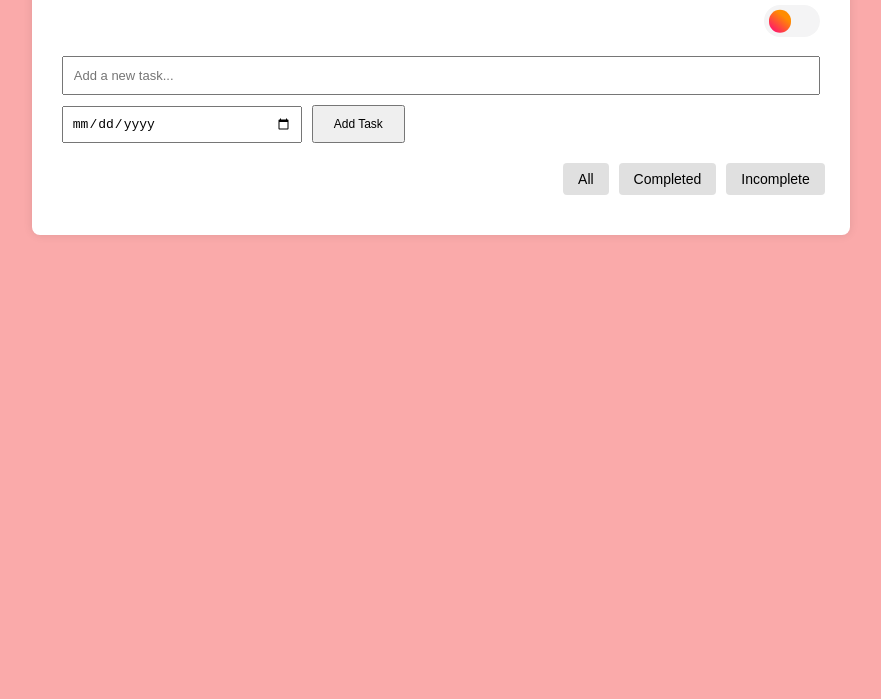
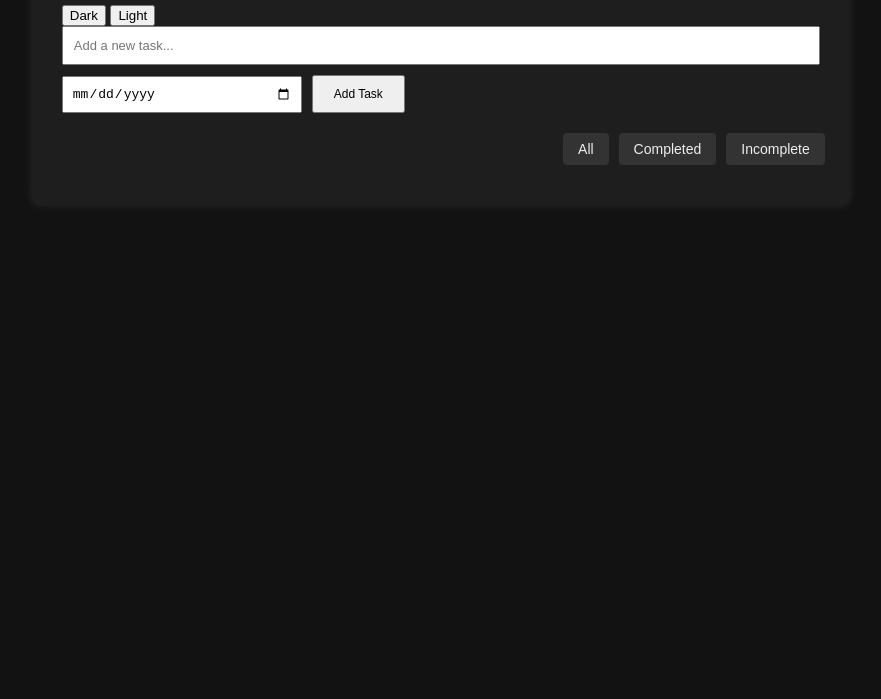
Before and after one commit to SOHELCHAUHAN/javascript-projects, a plain HTML site: page index.html in a window 1280 px wide. Shown: the part 101-800 px from the top of the page, without its empty margins (199-1080 px from the left). Drawn offline with Linux system fonts and the light colour scheme.

Commit message:
Update index.html

```diff
--- a/index.html
+++ b/index.html
@@ -8,20 +8,31 @@
     <link rel="stylesheet" href="to-do-list.css" />
 </head>
 
-<body class="dark-mode-body">
+<body class="dark-mode">
+
     <div class="to-do-container">
         <h1>Your's To-Do List</h1>
-        <div class="dark-mode-toggle">
-            <div class="checkbox-wrapper-54">
+        <div class="change-color">
+            <button class="dark-mode button" onclick="darkMode();">Dark</button>
+            <button class="light-mode button" onclick="Lightmode();">Light</button>
+        </div>
+        <!-- <div id="timer-container">
+            <div id="timer-display">00:00</div>
+            <button id="timer-start">Start</button>
+            <button id="timer-stop">Stop</button>
+            <button id="timer-reset">Reset</button>
+        </div> -->
+        <!-- <div class="dark-mode-toggle"> -->
+            <!-- <div class="checkbox-wrapper-54">
                 <label class="switch">
                     <input type="checkbox" />
                     <span class="slider"></span>
                 </label>
-            </div>
+            </div> -->
 
             <!-- <label for="toggle-dark-mode">Dark Mode:</label>
             <input type="checkbox" id="toggle-dark-mode" /> -->
-        </div>
+        <!-- </div> -->
         <div class="add-task">
             <input type="text" id="task-input" placeholder="Add a new task..." />
             <input type="date" id="task-due-date" />
```
